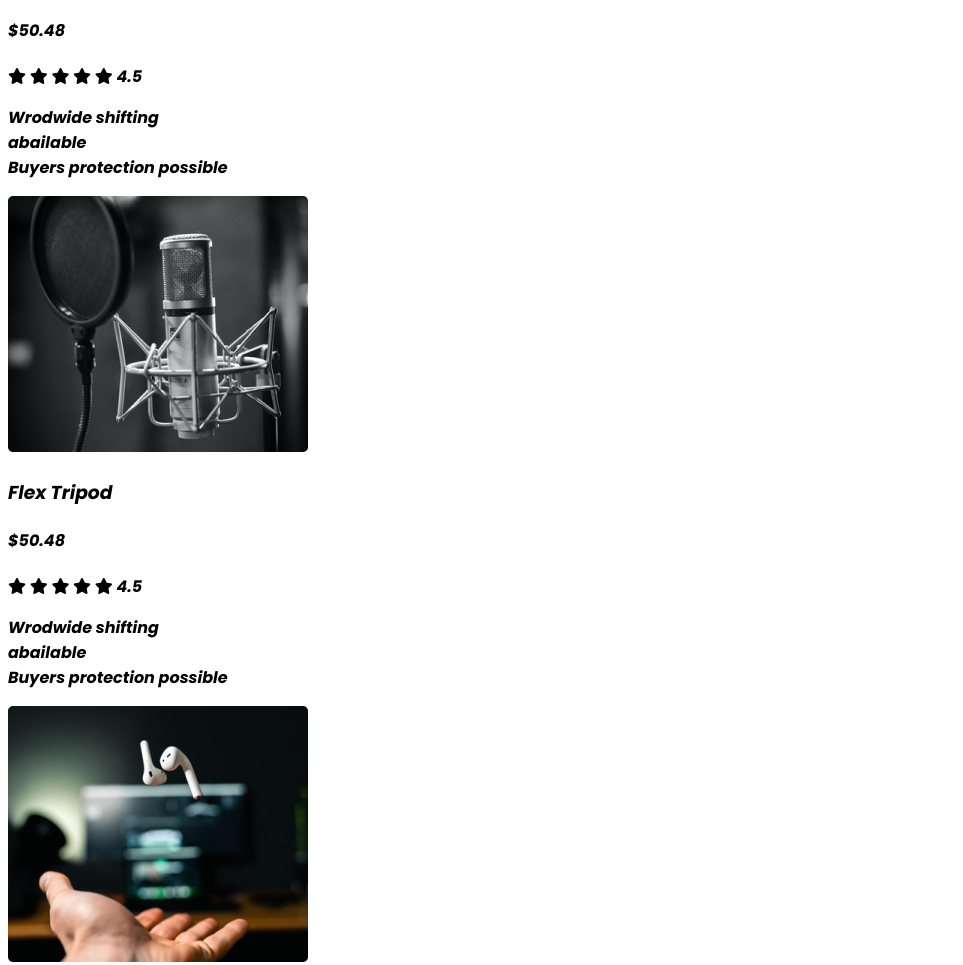
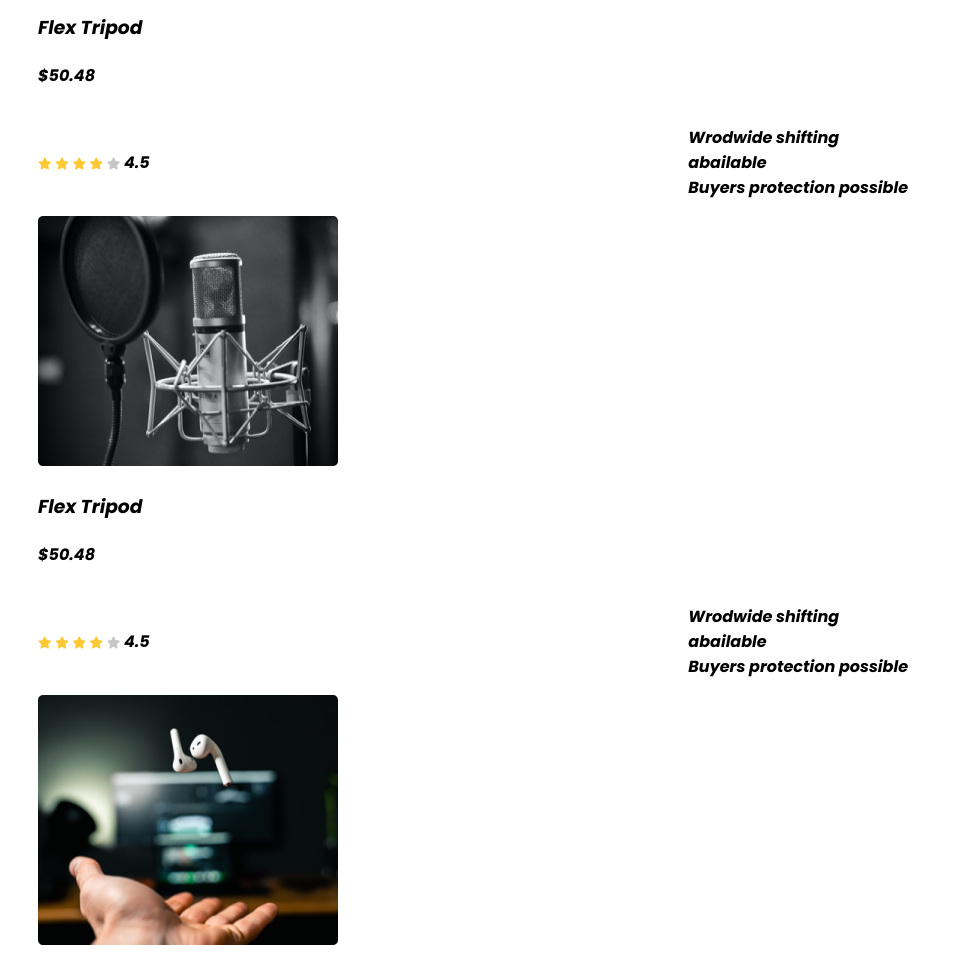
Before and after one commit to Shakib202/Assignment-2, a plain HTML site: page index.html in a window 1280 px wide. Shown: the part 1180-2145 px from the top of the page, without its empty margins (0-963 px from the left). Drawn offline with Linux system fonts and the light colour scheme.

Commit message:
add somthing

```diff
--- a/styles/style.css
+++ b/styles/style.css
@@ -4,6 +4,7 @@ body{
 h1{
   font-size: 50px;
 }
+
 .padding{
   padding-bottom: 200px;
 }
@@ -22,3 +23,39 @@ h1{
   padding: 10px 40px;
   border-radius: 20px;
 }
+
+/* product style */
+
+
+
+
+
+
+.container{
+  background-color: #FFFFFF;
+  width: 870px;
+  padding: 30px;
+  border-radius: 5px;
+  margin-top: 21px;
+}
+
+.product .product-banner img{
+  width: 300px;
+  height: 250px;
+}
+
+.product-info{
+  display: flex;
+  align-items: center;
+  justify-content: space-between;
+}
+
+.fa-star{
+  font-size: 12px;
+}
+.fa-star.filled{
+  color: #ffc936;
+}
+.fa-star.empty{
+  color: #c6c6c6;
+}
```
Also changed, not shown: index.html (+31 -0 lines).
